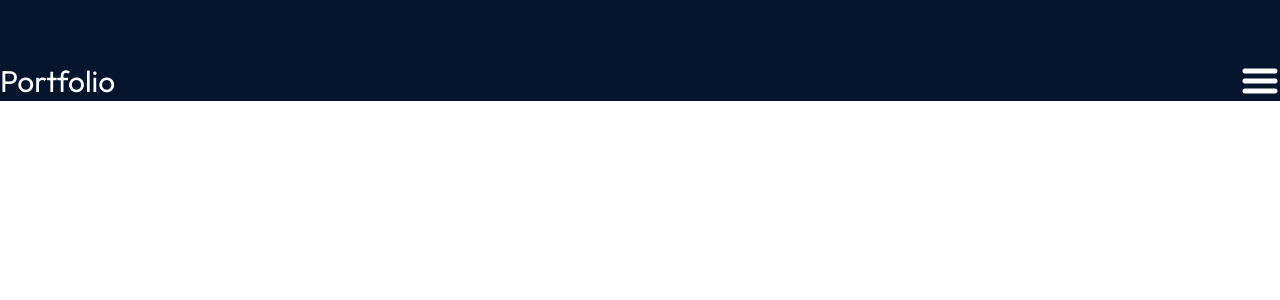
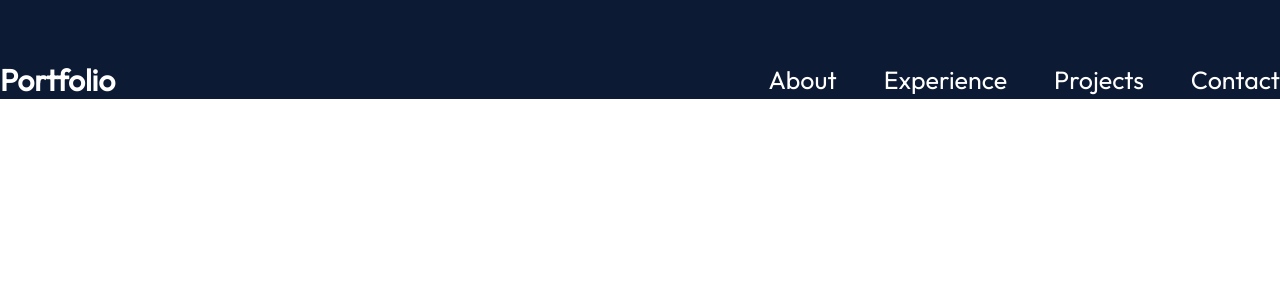
Before and after one commit to DhruvPatel3125/codsoft, a React (Vite) app in the folder portfolio/: page / in a window 1280 px wide. Shown: the top 300 px of the page. Built offline with nearby package versions, Linux system fonts and the light colour scheme.

Commit message:
Enhance Navbar functionality with toggle menu and responsive styles

```diff
--- a/portfolio/src/components/Navbar.jsx
+++ b/portfolio/src/components/Navbar.jsx
@@ -4,12 +4,21 @@ import {useState} from 'react'
 import { getImageUrl } from '../utils'
 
 export default function Navbar() {
+    const [menuOpen, setMenuOpen] = useState(false)
 return (
  <nav className={style.navbar}>
             <a className={style.title} href="/">Portfolio</a>
             <div className={style.menu}>
-            <img className={style.menuBtn} src="/assets/nav/menuIcon.png" alt="Menu Icon" />
-            <ul className={style.menuItems}>
+                    <img
+                            className={style.menuBtn}
+                            src={menuOpen ? "/assets/nav/closeIcon.png" : "/assets/nav/menuIcon.png"}
+                            alt="Menu Icon"
+                            onClick={() => setMenuOpen(!menuOpen)}
+                    />
+                    <ul
+                            className={`${style.menuItems} ${menuOpen ? style.menuOpen : ''}`}
+                            onClick={() => setMenuOpen(false)}
+                    >
                             <li>
                                     <a href="#about">About</a>
                             </li>
--- a/portfolio/src/components/Navbar.module.css
+++ b/portfolio/src/components/Navbar.module.css
@@ -10,17 +10,20 @@
  z-index: 2;
  /* margin: 0 10%; */
  position: relative;
- background-color: var(--color-bg);
+ background-color: rgb(12, 26, 52);
 }
 
 .title{
     font-size: 30px;
     color: var(--color-text); /* Ensure --color-text is defined in vars.css */
     text-decoration: none;
+    font-weight: 600;
 
 
 }
-
+.menuBtn{
+    display: none;
+}
 .menu{
     display: flex;
 
@@ -33,11 +36,11 @@
 }
 .menuItems a{
     font-size: 25px;
-    /* color: var(--color-text);  */
+    color: var(--color-text);
     text-decoration: none;
 }
 
-@media screen and (max-width: 768px) {
+@media screen and (max-width: 830px) {
     .navbar {
       flex-direction: column;
       align-items: flex-start;
@@ -48,22 +51,34 @@
       right: 0;
       margin-right: 10%;
       flex-direction: column;
+      align-items: flex-end;
       gap: 11px;
-    z-index:3;
+      z-index: 3;
     }
-}
-.menuBtn{
+
+    .menuBtn {
       display: block;
       cursor: pointer;
     }
-.menuItems{
+
+    .menuItems {
       display: none;
       flex-direction: column;
+      align-items: center;
       gap: 13px;
-   align-items: center;
       border-radius: 10px;
       background: rgb(25, 55, 109);
-   background: linear-gradient(0deg,rgba(25, 55, 109, 0.8) 0%,rgba(25, 55, 109, 0.8) 100%);
+      background: linear-gradient(
+        0deg,
+        rgba(25, 55, 109, 0.2) 0%,
+        rgba(25, 55, 109, 1) 100%
+      );
       padding: 24px 33px;
-   box-shadow: 0px 4px 20px rgba(0, 0, 0, 0.25);
+      box-shadow: 0 0 4px 0 rgba(0, 0, 0, 0.25);
     }
+
+    .menuOpen {
+      display: flex;
+      z-index: 1;
+    }
+  }
```
Lines whose indentation alone changed are shown as unchanged.
